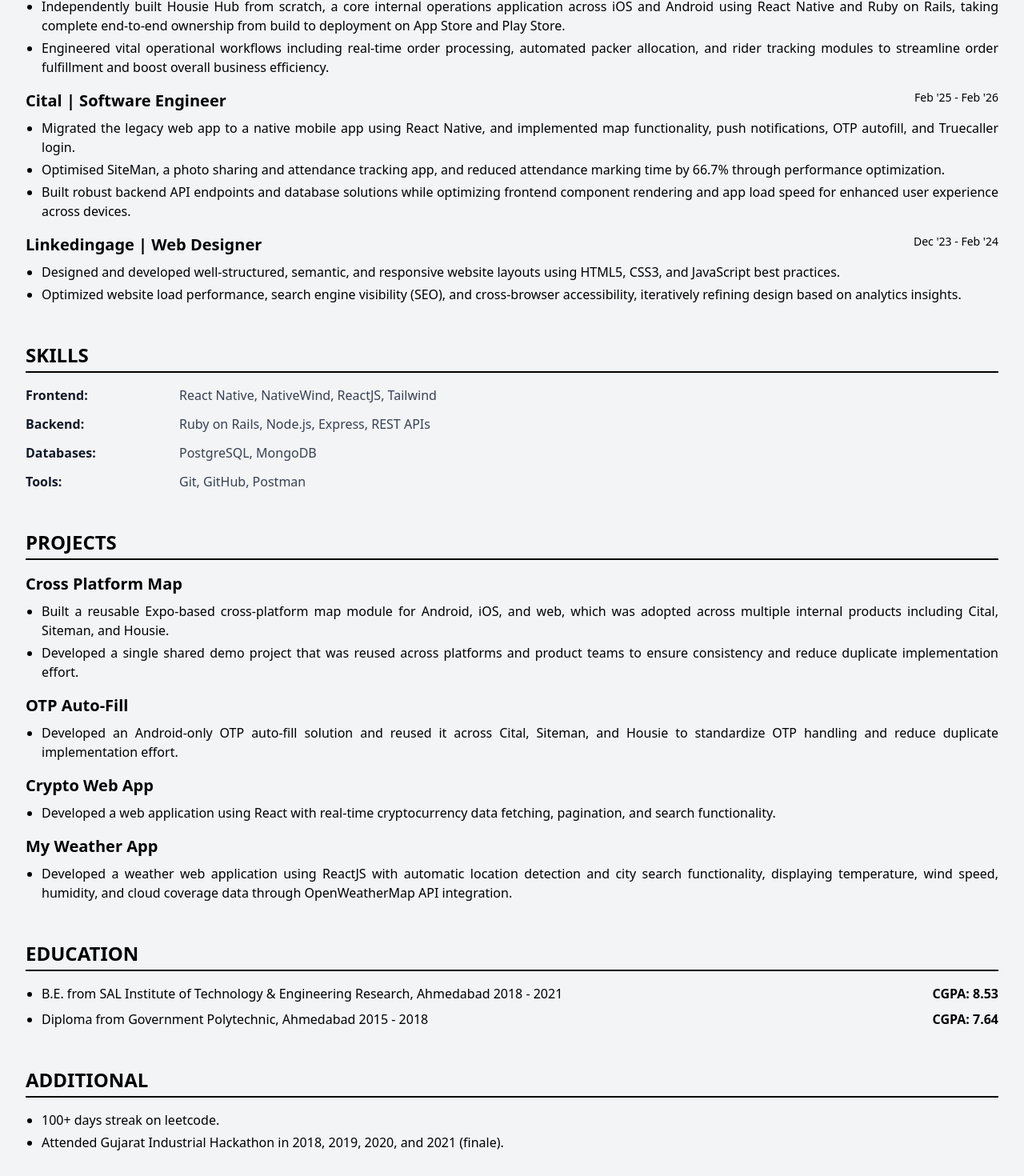
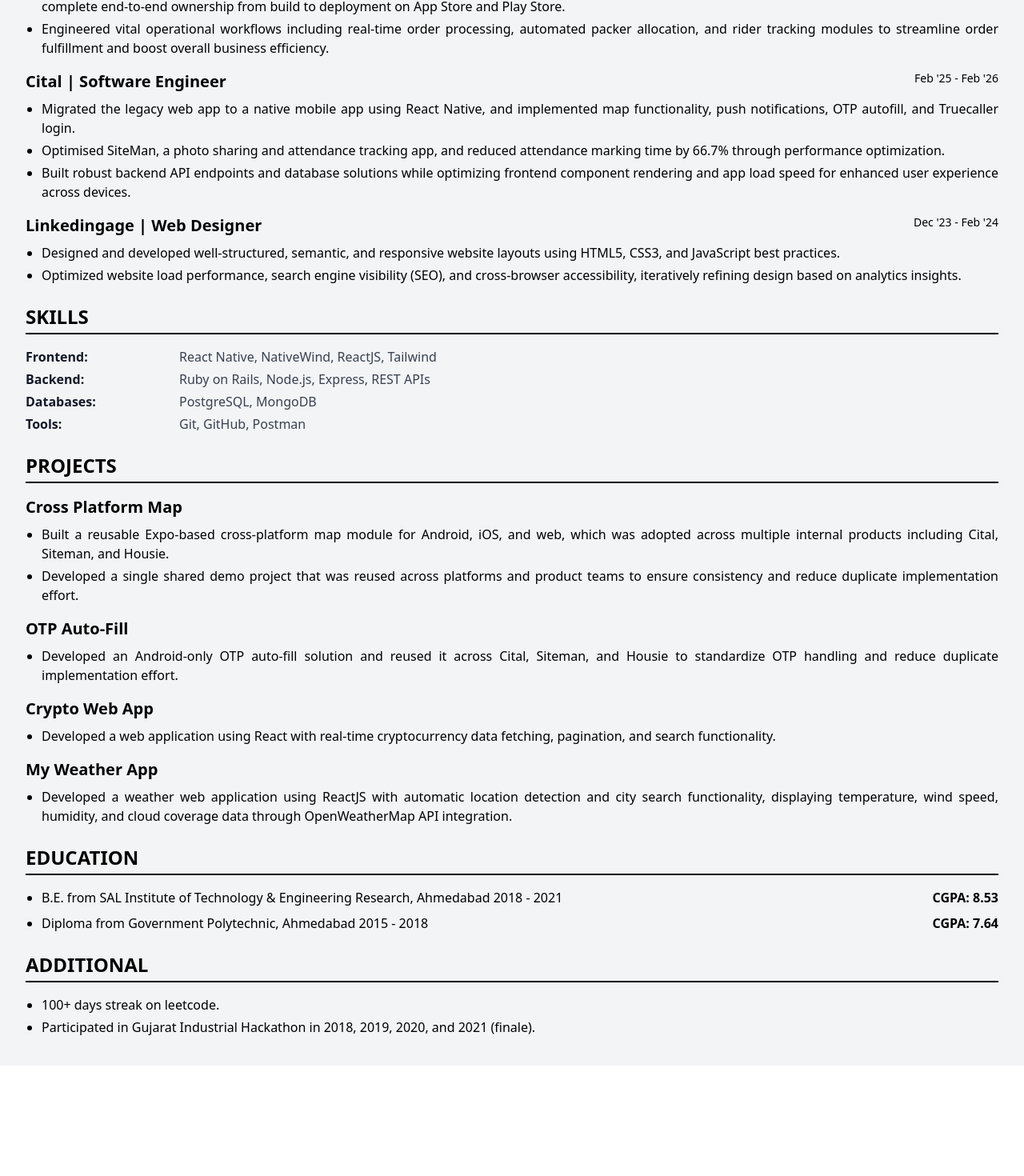
Before and after one commit to kishan04rajput/fullStack, a React (Create React App) app in the folder my-resume/: page / in a window 1280 px wide. Shown: the part 498-1968 px from the top of the page at 80% size. After the commit the page ends 1830 px from the top, so only its background shows below. Built offline with nearby package versions, Linux system fonts and the light colour scheme.

Commit message:
refactor: reduce section margins and remove unused React imports across components

```diff
--- a/my-resume/src/Components/Additionals.js
+++ b/my-resume/src/Components/Additionals.js
@@ -1,9 +1,7 @@
-import React from "react";
-
 export const Additionals = () => {
   return (
     <div>
-      <section className="mb-12">
+      <section className="mb-1">
         <h2 className="text-2xl font-bold border-b-2 border-black pb-1">
           ADDITIONAL
         </h2>
@@ -15,7 +13,7 @@
               100+ days streak on leetcode.
             </li>
             <li className="mb-0">
-              Attended Gujarat Industrial Hackathon in 2018, 2019, 2020, and 2021 (finale).
+              Participated in Gujarat Industrial Hackathon in 2018, 2019, 2020, and 2021 (finale).
             </li>
           </ul>
         </div>
--- a/my-resume/src/Components/Education.js
+++ b/my-resume/src/Components/Education.js
@@ -1,9 +1,7 @@
-import React from "react";
-
 export const Education = () => {
   return (
     <div>
-      <section className="mb-12">
+      <section className="mb-6">
         <h2 className="text-2xl font-bold border-b-2 border-black pb-1">
           EDUCATION
         </h2>
--- a/my-resume/src/Components/Projects.js
+++ b/my-resume/src/Components/Projects.js
@@ -1,6 +1,3 @@
-import React from "react";
-
-// Project card component
 const ProjectCard = ({ title, description }) => {
   return (
     <div className="mt-4">
@@ -46,7 +43,7 @@
 
   return (
     <div>
-      <section className="mb-12">
+      <section className="mb-6">
         <h2 className="text-2xl font-bold border-b-2 border-black pb-1">
           PROJECTS
         </h2>
--- a/my-resume/src/Components/Skills.js
+++ b/my-resume/src/Components/Skills.js
@@ -20,11 +20,11 @@
 
   return (
     <div>
-      <section className="mb-12">
+      <section className="mb-6">
         <h2 className="text-2xl font-bold border-b-2 border-black pb-1">
           SKILLS
         </h2>
-        <div className="mt-4 space-y-3">
+        <div className="mt-4 space-y-1">
           {skillCategories.map((cat, idx) => (
             <div key={idx} className="flex flex-col sm:flex-row sm:items-baseline">
               <span className="font-semibold text-gray-900 w-48 shrink-0">
--- a/my-resume/src/Components/Summary.js
+++ b/my-resume/src/Components/Summary.js
@@ -1,9 +1,7 @@
-import React from "react";
-
 export const Summary = () => {
   return (
     <div>
-      <section className="mb-12">
+      <section className="mb-6">
         <h2 className="text-2xl font-bold border-b-2 border-black pb-1">
           SUMMARY
         </h2>
--- a/my-resume/src/Components/WorkExperience.js
+++ b/my-resume/src/Components/WorkExperience.js
@@ -1,9 +1,7 @@
-import React from "react";
-
 export const WorkExperience = () => {
   return (
     <div>
-      <section className="mb-12">
+      <section className="mb-6">
         <h2 className="text-2xl font-bold border-b-2 border-black pb-1">
           EXPERIENCES
         </h2>
```
